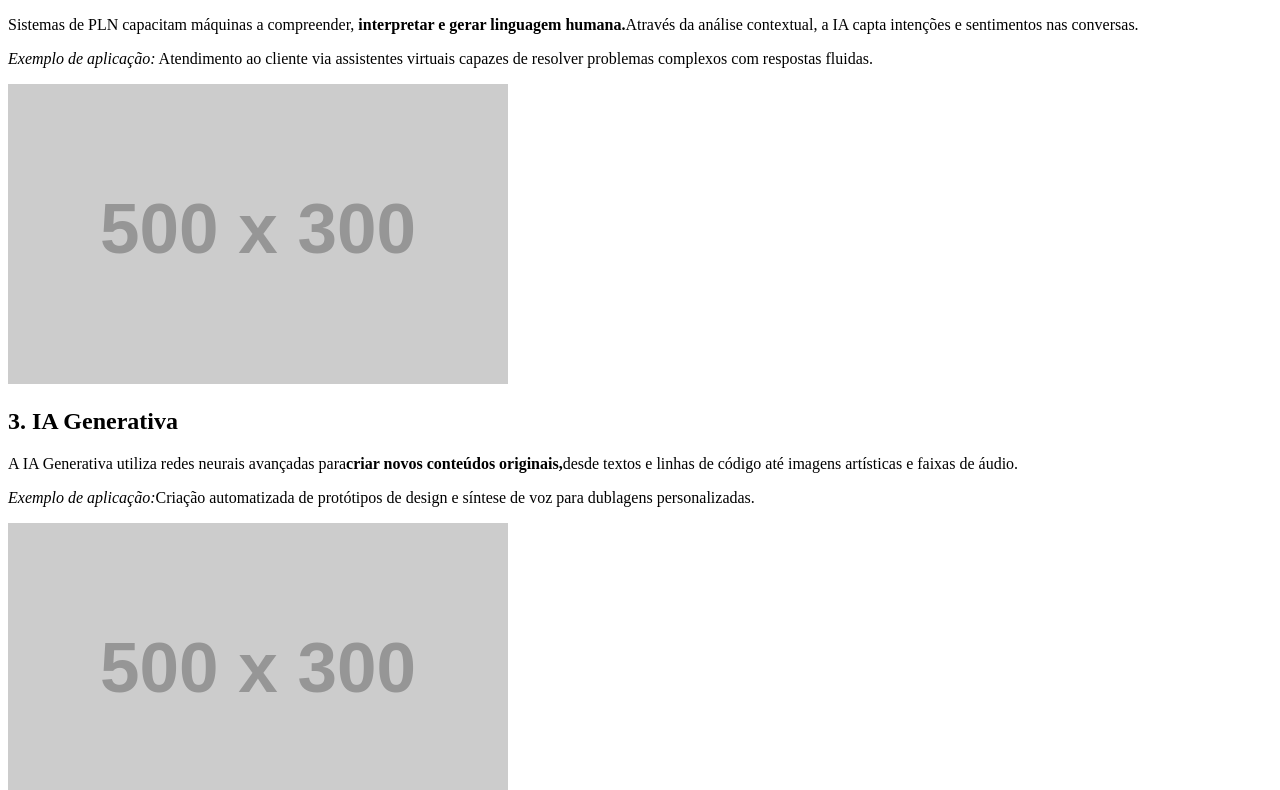
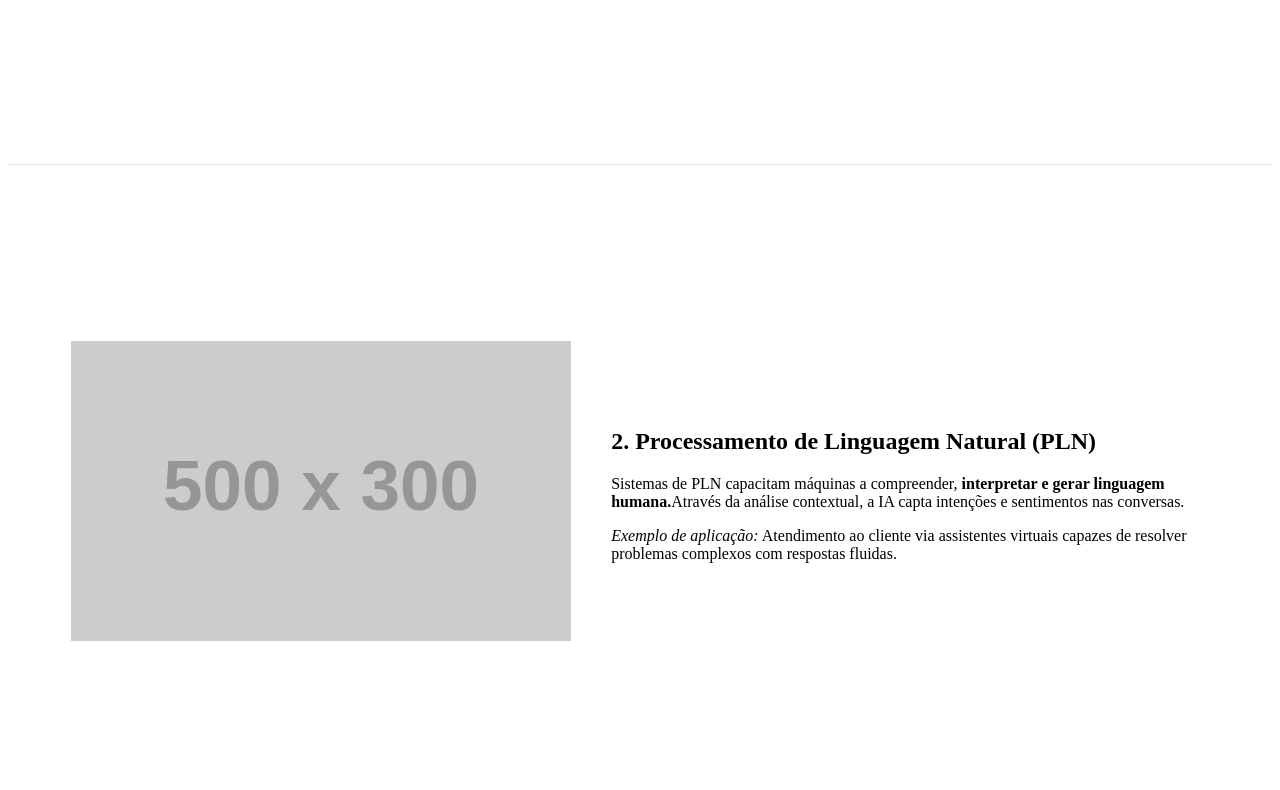
Before and after one commit to marianafsilva8/Display_MT, a website: page hub-ia/index.html in a window 1280 px wide. Shown: the part 687-1477 px from the top of the page. Drawn offline with Linux system fonts and the light colour scheme; placeholder pictures from the web are drawn by us.

Commit message:
ADD: ajustando o style

```diff
--- a/hub-ia/CSS/style.css
+++ b/hub-ia/CSS/style.css
@@ -61,3 +61,26 @@
     transform: translateY(-2px);
     box-shadow: 0 4px 12px rgba(2, 132, 199, 0.3);
 }
+
+.section-ia{
+    height: var(--section-height);
+    min-height: 500px;
+    display: flex;
+    align-items: center;
+    justify-content: center;
+    padding: 0 5%;
+    border-bottom: 1px solid var(--color-border);
+    scroll-margin-top: var(--header-height);
+}
+
+.section-ia__container{
+    display: flex;
+    align-items: center;
+    gap: 40px;
+    width: 100%;
+    max-width: 1200px;
+}
+
+.section-ia--reverse .section-ia__container{
+    flex-direction: row-reverse;
+}
```
